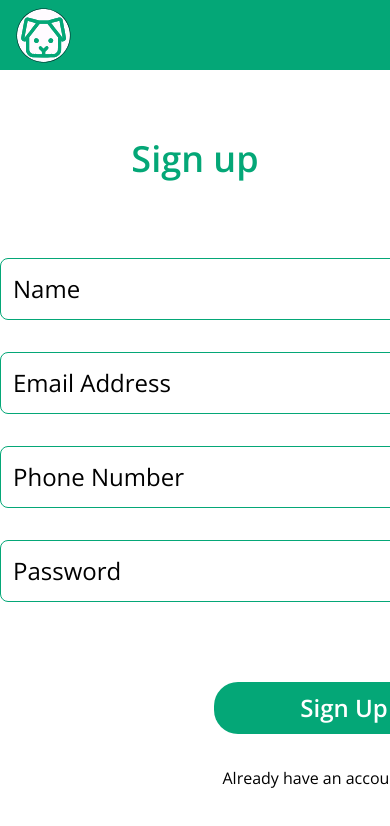
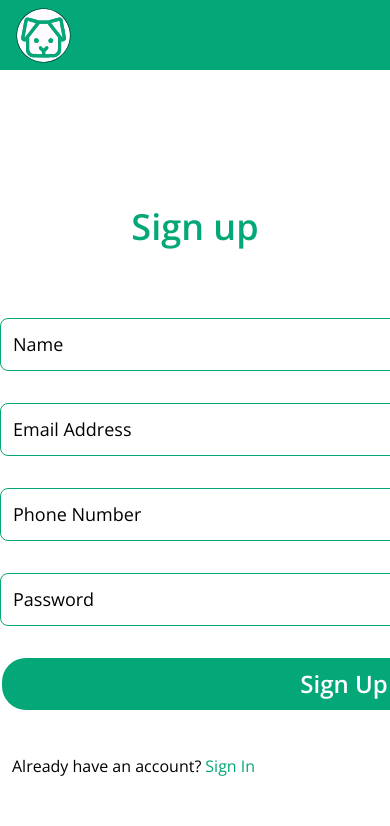
Before and after one commit to ProfessorKT/homepetguardians, a Next.js app: page /Signup/Signup in a window 390 px wide. Shown: the top 826 px of the page. Built offline with nearby package versions, Linux system fonts and the light colour scheme.

Commit message:
mobile 1.0

```diff
--- a/src/pages/Signup/Signup.jsx
+++ b/src/pages/Signup/Signup.jsx
@@ -6,7 +6,7 @@ export default function Signup() {
   return (
     <RootLayout>
       <div className="pt-[100px] text-center">
-        <h1 className="text-[#04A777] font-semibold text-[36px] p-[32px]">
+        <h1 className="text-[#04A777] font-semibold text-[36px] pt-[100px] md:pt-[32px]">
           Sign up
         </h1>
         <form action="" className="flex flex-col w-[688px] mx-auto">
@@ -15,35 +15,39 @@ export default function Signup() {
             name="name"
             id="name"
             placeholder="Name"
-            className="mt-10 py-3 px-3 font-light border border-[#04A777] rounded-lg text-[24px] placeholder-black"
+            className="md:mt-10 mt-16 py-3 px-3 font-light border border-[#04A777] rounded-lg md:text-[24px]
+            text-[18px] placeholder-black"
           />
           <input
             type="email"
             name="email"
             id="email"
             placeholder="Email Address"
-            className="mt-8 py-3 px-3 font-light border border-[#04A777] rounded-lg text-[24px] placeholder-black"
+            className="mt-8 py-3 px-3 font-light border border-[#04A777] rounded-lg md:text-[24px]
+            text-[18px] placeholder-black"
           />
           <input
             type="number"
             name="phone_number"
             id="phone_number"
             placeholder="Phone Number"
-            className="mt-8 py-3 px-3 font-light border border-[#04A777] rounded-lg text-[24px] placeholder-black"
+            className="mt-8 py-3 px-3 font-light border border-[#04A777] rounded-lg md:text-[24px]
+            text-[18px] placeholder-black"
           />
           <input
             type="password"
             name="password"
             id="password"
             placeholder="Password "
-            className="mt-8 py-3 px-3 font-light border border-[#04A777] rounded-lg text-[24px] placeholder-black"
+            className="mt-8 py-3 px-3 font-light border border-[#04A777] rounded-lg md:text-[24px]
+            text-[18px] placeholder-black"
           />
 
-          <button className="bg-[#04A777] w-[260px] mx-auto py-2 rounded-3xl mt-[80px] text-white font-semibold text-[24px]">
+          <button className="bg-[#04A777] md:w-[260px] w-[685px] mx-auto py-2 rounded-3xl md:mt-[80px] mt-8 text-white font-semibold text-[24px]">
             Sign Up
           </button>
 
-          <div className="flex mx-auto mt-8 text-[16px]">
+          <div className="md:mx-auto flex ml-3 md:mt-8 mt-11 text-[16px]">
             <p className="pr-1">Already have an account?</p>
             <Link href="../Login/Login" className="text-[#04A777]">
               {" "}
```
